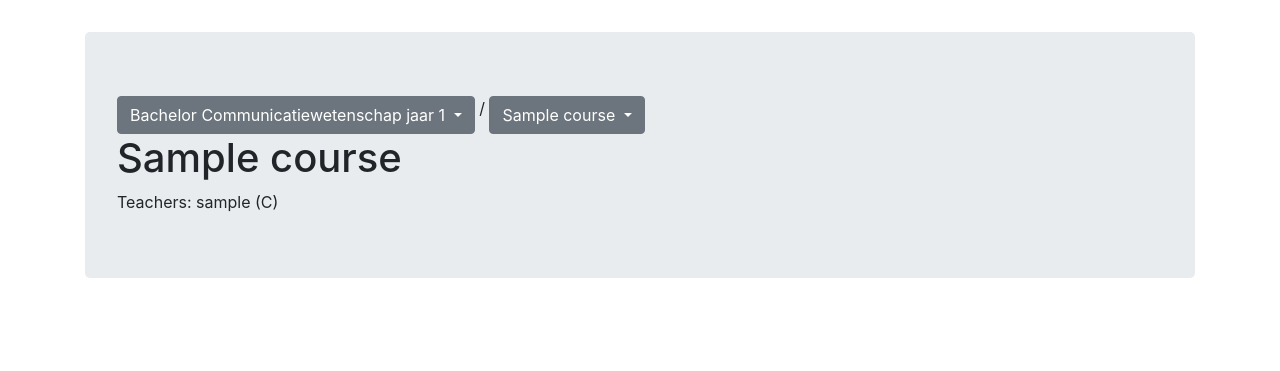
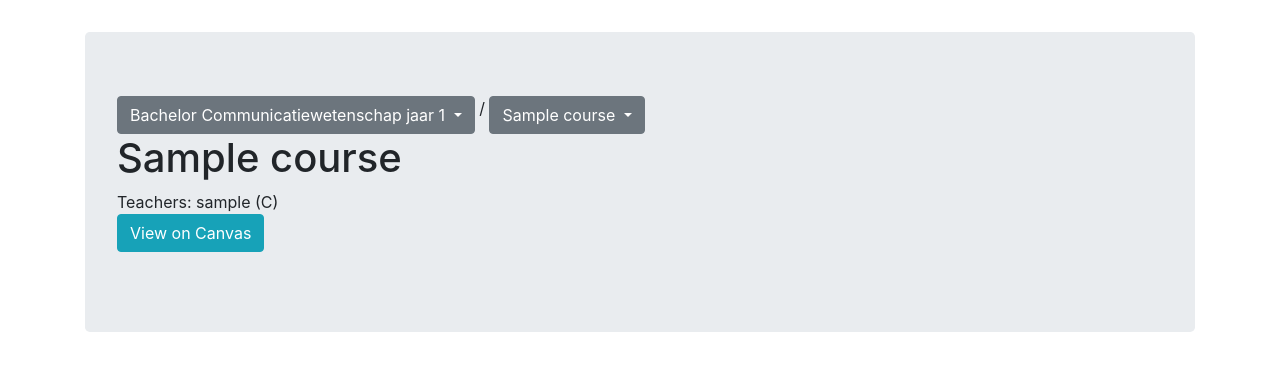
Before and after one commit to vanatteveldt/dejavu, a Django app: a page that uses dejaviewer/templates/course.html in a window 1280 px wide. Shown: the part 56-427 px from the top of the page. Run offline with Django 3.2, Linux system fonts and the light colour scheme; data comes from the database, SQL or seed files in the repository; tables that the repository leaves empty hold one stand-in row (values such as "Sample post"); some libraries are stand-ins or nearby versions.

Commit message:
Add 'view on canvas' button

```diff
--- a/dejaviewer/templates/course.html
+++ b/dejaviewer/templates/course.html
@@ -26,7 +26,10 @@
         </div>
         <h1>{{  course.name}}</h1>
         Teachers: {% for t in teachers %}{{ t.teacher.user.username }} {% if t.coordinator %}(C){% endif %}{% if not forloop.last %}, {% endif %}{% endfor %}
+        <p>
+        {%  if course.canvas_course %}
 
+            <a class="btn btn-info" href="https://canvas.vu.nl/courses/{{ course.canvas_course }}">View on Canvas</a>{% endif %}
 
     </div>
 {% endblock %}
```
